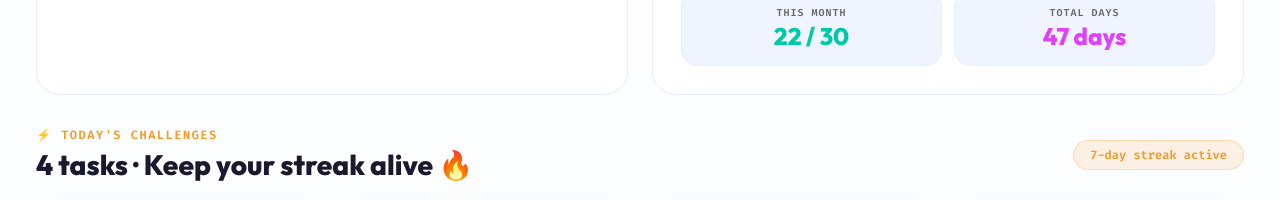
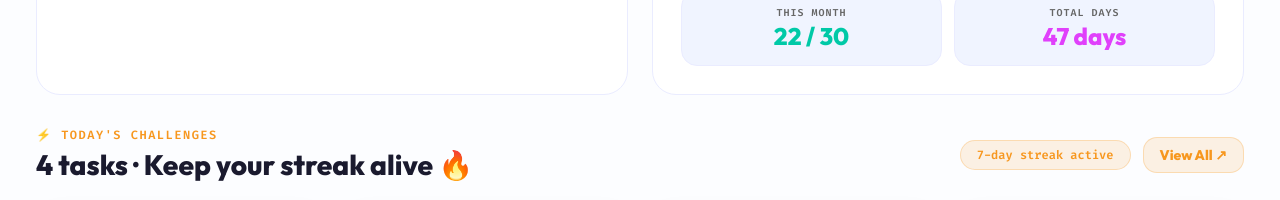
Before and after one commit to gkm563/pathsynclearning-, a React (Vite) app: page /dashboard in a window 1280 px wide. Shown: the part 1420-1620 px from the top of the page. Built offline with nearby package versions, Linux system fonts and the light colour scheme; no server answers.

Commit message:
feat: Link all dashboard challenge cards and buttons to /challenges route

```diff
--- a/src/pages/Platform/PlatformDashboard.jsx
+++ b/src/pages/Platform/PlatformDashboard.jsx
@@ -624,9 +624,21 @@ export default function PlatformDashboard() {
             </h2>
           </div>
 
-          <span style={{ padding: "6px 16px", borderRadius: 20, background: "rgba(247,151,30,0.12)", border: "1px solid #f7971e40", color: "#f7971e", fontFamily: "'Fira Code', monospace", fontSize: 12, fontWeight: 800 }}>
-            7-day streak active
-          </span>
+          <div style={{ display: "flex", alignItems: "center", gap: 12 }}>
+            <span style={{ padding: "6px 16px", borderRadius: 20, background: "rgba(247,151,30,0.12)", border: "1px solid #f7971e40", color: "#f7971e", fontFamily: "'Fira Code', monospace", fontSize: 12, fontWeight: 800 }}>
+              7-day streak active
+            </span>
+            <button
+              onClick={() => navigate("/challenges")}
+              style={{
+                display: "flex", alignItems: "center", gap: 6, padding: "8px 16px", borderRadius: 14,
+                background: "rgba(247,151,30,0.12)", border: "1.5px solid #f7971e40", color: "#f7971e",
+                fontFamily: "'Outfit', sans-serif", fontSize: 14, fontWeight: 800, cursor: "pointer"
+              }}
+            >
+              View All ↗
+            </button>
+          </div>
         </div>
 
         {/* 4 Daily Challenge Task Cards */}
@@ -634,11 +646,15 @@ export default function PlatformDashboard() {
           {dailyChallenges.map((task, idx) => (
             <div
               key={idx}
+              onClick={() => navigate("/challenges")}
               style={{
                 background: task.bg, border: `1.5px solid ${task.border}`, borderRadius: 22, padding: 22,
                 display: "flex", flexDirection: "column", justifyContent: "space-between",
-                boxShadow: "0 8px 24px rgba(0,0,0,0.03)", transition: "transform 0.2s"
+                boxShadow: "0 8px 24px rgba(0,0,0,0.03)", transition: "transform 0.2s, box-shadow 0.2s",
+                cursor: "pointer"
               }}
+              onMouseEnter={e => e.currentTarget.style.boxShadow = `0 12px 32px ${task.border}60`}
+              onMouseLeave={e => e.currentTarget.style.boxShadow = "0 8px 24px rgba(0,0,0,0.03)"}
             >
               <div>
                 <div style={{ display: "flex", alignItems: "center", justifyContent: "space-between", marginBottom: 14 }}>
@@ -662,7 +678,7 @@ export default function PlatformDashboard() {
               </div>
 
               <button
-                onClick={() => alert(`Starting challenge: ${task.title}`)}
+                onClick={e => { e.stopPropagation(); navigate("/challenges"); }}
                 style={{
                   width: "100%", padding: "12px", borderRadius: 14, border: "none",
                   background: task.isStarted ? task.col : "var(--bg-card)",
```
